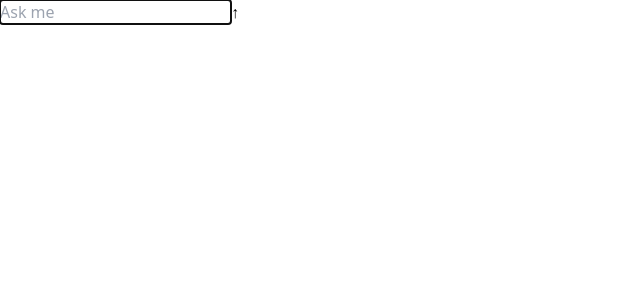
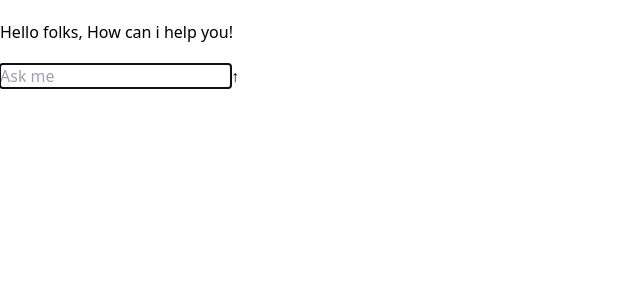
Before and after one commit to durgeshownlab/ghajini-ai, a React (Vite) app: page / in a window 1280 px wide. Shown: the top 300 px of the page, without its empty margins (0-640 px from the left). Built offline with nearby package versions, Linux system fonts and the light colour scheme.

Commit message:
new package added

```diff
--- a/package.json
+++ b/package.json
@@ -21,6 +21,7 @@
     "@eslint/js": "^9.11.1",
     "@types/react": "^18.3.10",
     "@types/react-dom": "^18.3.0",
+    "@types/react-syntax-highlighter": "^15.5.13",
     "@vitejs/plugin-react": "^4.3.2",
     "autoprefixer": "^10.4.20",
     "eslint": "^9.11.1",
--- a/src/App.tsx
+++ b/src/App.tsx
@@ -15,7 +15,7 @@ function App() {
   const [promptText, setPromptText] = useState<string>("");
   const [isInputDisabled, setIsInputDisabled] = useState<boolean>(false);
   const [isSubmitBtnDisabled, setIsSubmitBtnDisabled] = useState<boolean>(true);
-  const [messages, setMessages] = useState<Message[]>([]); // Store messages
+  const [messages, setMessages] = useState<Message[]>([{text: "Hello folks, How can i help you!", isUser: false}]); // Store messages
   const chatContainer = useRef<HTMLDivElement>(null);
   const chatInput = useRef<HTMLInputElement>(null);
 
@@ -92,8 +92,8 @@ function App() {
                       return match ? (
                         <div style={{ position: "relative" }}>
                           <SyntaxHighlighter
-                            style={atomDark}
-                            language={match[1]}
+                            style={atomDark as { [key: string]: React.CSSProperties }}
+                            language={match ? match[1] : ""}
                             PreTag="div"
                             {...props}
                           >
```
Also changed, not shown: 1 other file (tests, documents, lock files or other folders).
